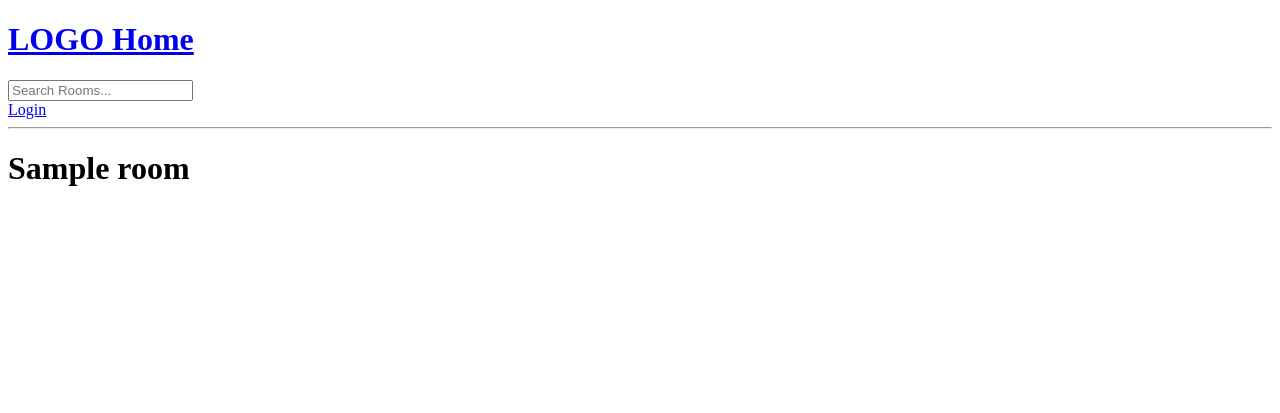
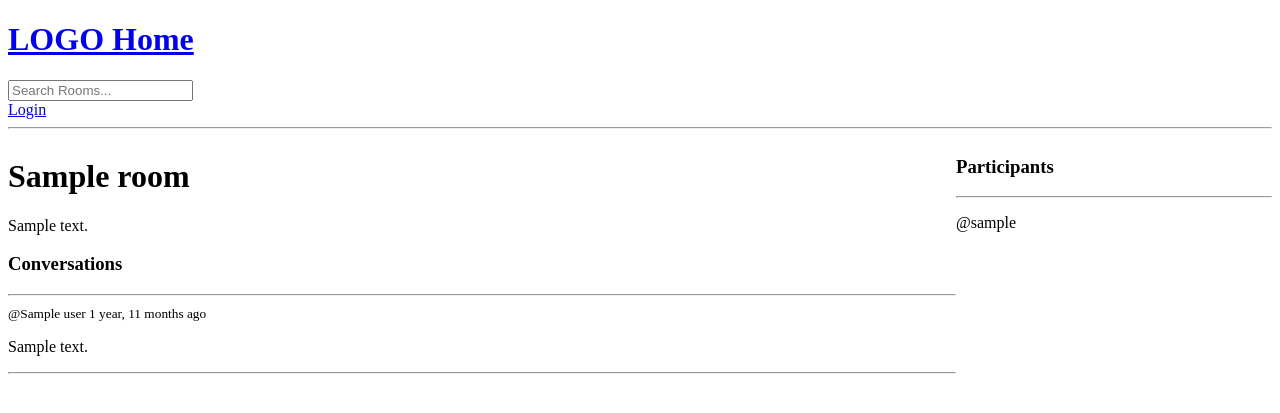
Before and after one commit to nayana-vinod/studybud, a Django app: template base/templates/base/room.html in a window 1280 px wide. Shown: the top 413 px of the page. Run offline with Django 4.2, Linux system fonts and the light colour scheme; the template is opened without the code that fills it: most values are stand-ins (such as "Sample title", 1, 10 or a date in 2020).

Commit message:
added chat room messages CRUD

```diff
--- a/base/models.py
+++ b/base/models.py
@@ -20,7 +20,8 @@ class Room(models.Model):
     description =  models.TextField(null=True, blank=True)
     #null=true means null value or no value for description is allowed in the databse
     #blank=true means like when it's saved like a form, the form can be blank
-    # participants =
+    participants = models.ManyToManyField(User, related_name='participants', blank=True)
+    #since host used User, another attribute using it needs related_name
     updated = models.DateTimeField(auto_now = True)
     #every time the save stamp is clicked, it's gonna autosave the time and date
     created = models.DateTimeField(auto_now_add = True)
--- a/base/templates/base/room.html
+++ b/base/templates/base/room.html
@@ -2,7 +2,59 @@
 
 {% block content %} <!-- wrapping the child content -->
 
-<h1>{{room.name}}</h1>
+<style>
+    .room-container{
+        display: grid;
+        grid-template-columns: 3fr 1fr;
+    }
+</style>
+
+<div class="room-container">
+
+    <div class="">
+        <h1>{{room.name}}</h1>
+
+        <p>{{room.description}}</p>
+
+        <div class="comment-wrapper">
+            <h3>Conversations</h3>
+            <hr>
+
+            {% for message in room_messages %}
+                <div>
+                    {% if request.user == message.user %}
+                    <a href="{% url 'delete-message' message.id %}">Delete</a>
+                    <!-- message.id is a default attribute that every class has -->
+                    {% endif %}
+                    <small>@{{message.user}}  {{message.created | timesince}} ago</small>
+                    <p>{{message.body}}</p>
+                    <hr>
+                </div>
+            {% endfor %}
+        </div>
+
+        {% if request.user.is_authenticated %}
+        <div class="comment-form">
+            <form method="POST" action="">
+                {% csrf_token %}
+                <input type="text" name="body" placeholder="write your message here...">
+            </form>
+        </div>
+        {% endif %}
+    </div>
+
+    <div>
+        <h3>Participants</h3>
+        <hr>
+
+        {% for user in participants %}
+            <div>
+                <p>@{{user.username}}</p>
+            </div>
+        {% endfor %}
+    </div>
+
+</div>
 
 {% endblock %}
 <!-- or  endblock content -->
--- a/base/urls.py
+++ b/base/urls.py
@@ -12,6 +12,7 @@ urlpatterns = [
     # name can be used to mention the path here. this is useful since even if the url which is 'room/<str:pk>/' is changed it can be referenced using name='room'
 
     path('create-room/', views.createRoom, name="create-room"),
-    path('update-room/<str:pk>', views.updateRoom, name="update-room"),
-    path('delete-room/<str:pk>', views.deleteRoom, name="delete-room"),
+    path('update-room/<str:pk>/', views.updateRoom, name="update-room"),
+    path('delete-room/<str:pk>/', views.deleteRoom, name="delete-room"),
+    path('delete-message/<str:pk>/', views.deleteMessage, name="delete-message"),
 ]
```
Also changed, not shown: base/views.py (+37 -3 lines), base/migrations/0003_auto_20211227_0412.py (added), db.sqlite3.
